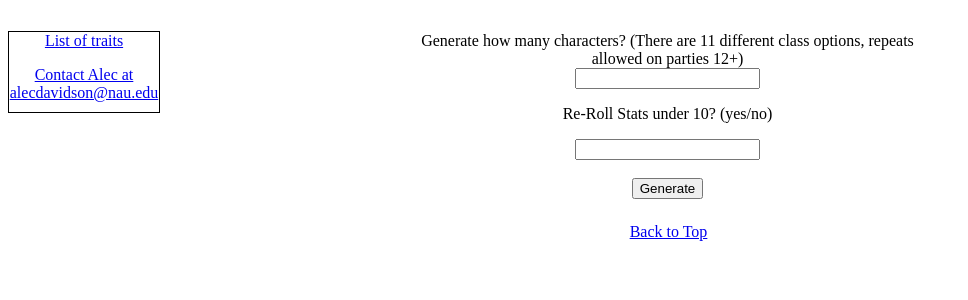
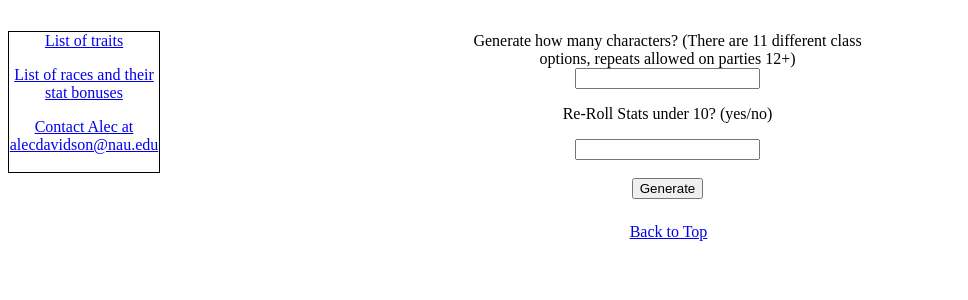
Before and after one commit to alecdavidson/dndcharacter, a Flask app: page / in a window 1280 px wide. Shown: the top 300 px of the page, without its empty margins (0-968 px from the left). Run offline with Flask 2, Linux system fonts and the light colour scheme.

Commit message:
Made some edits and added a new link to race info

```diff
--- a/statNumb.py
+++ b/statNumb.py
@@ -9,12 +9,9 @@ def statRand(reroll):                   # This is used to generate random stats
 
     for i in range(1,5):                # Four six sided dice
         totalList.append(random.randrange(1,7))
-        print(totalList)
 
     totalList.sort()
-    print(totalList)
     totalList.pop(0)                     # Remove the smallest
-    print(totalList)
 
     for i in range(0,3):
         total += totalList[i]
@@ -24,5 +21,3 @@ def statRand(reroll):                   # This is used to generate random stats
             return statRand(reroll)
 
     return total
-
-print(statRand("yes"))
--- a/templates/index.html
+++ b/templates/index.html
@@ -7,14 +7,14 @@
 			#sidebar {
 				position:absolute;
 				top:0; bottom:0; left:0;
-				border:1px solid #000; width:150px; height:80px
+				border:1px solid #000; width:150px; height:140px
 			}
 			#content {
-				border:1px solid #fff; width:500px;
+				border:1px solid #fff; width:400px;
 				margin:5px 0 5px 0;
 			}
 			#footer {
-				border:1px solid #fff; width:500px;
+				border:1px solid #fff; width:400px;
 				margin:5px 0 5px 0;
 			}
 		</style>
@@ -24,6 +24,8 @@
 	<div class="container" align="center">
 		<div id="sidebar" align="sidebar">
 			<a href="{{ url_for('static', filename='traits.txt') }}">List of traits</a>
+			<p>
+			<a href="{{ url_for('static', filename='race.txt') }}">List of races and their stat bonuses</a>
 			<p>
 			<a href="mailto:alecdavidson@nau.edu">Contact Alec at alecdavidson@nau.edu</a>
 		</div>
```
Also changed, not shown: static/race.txt (added, +9 -0 lines), 1 other file.
